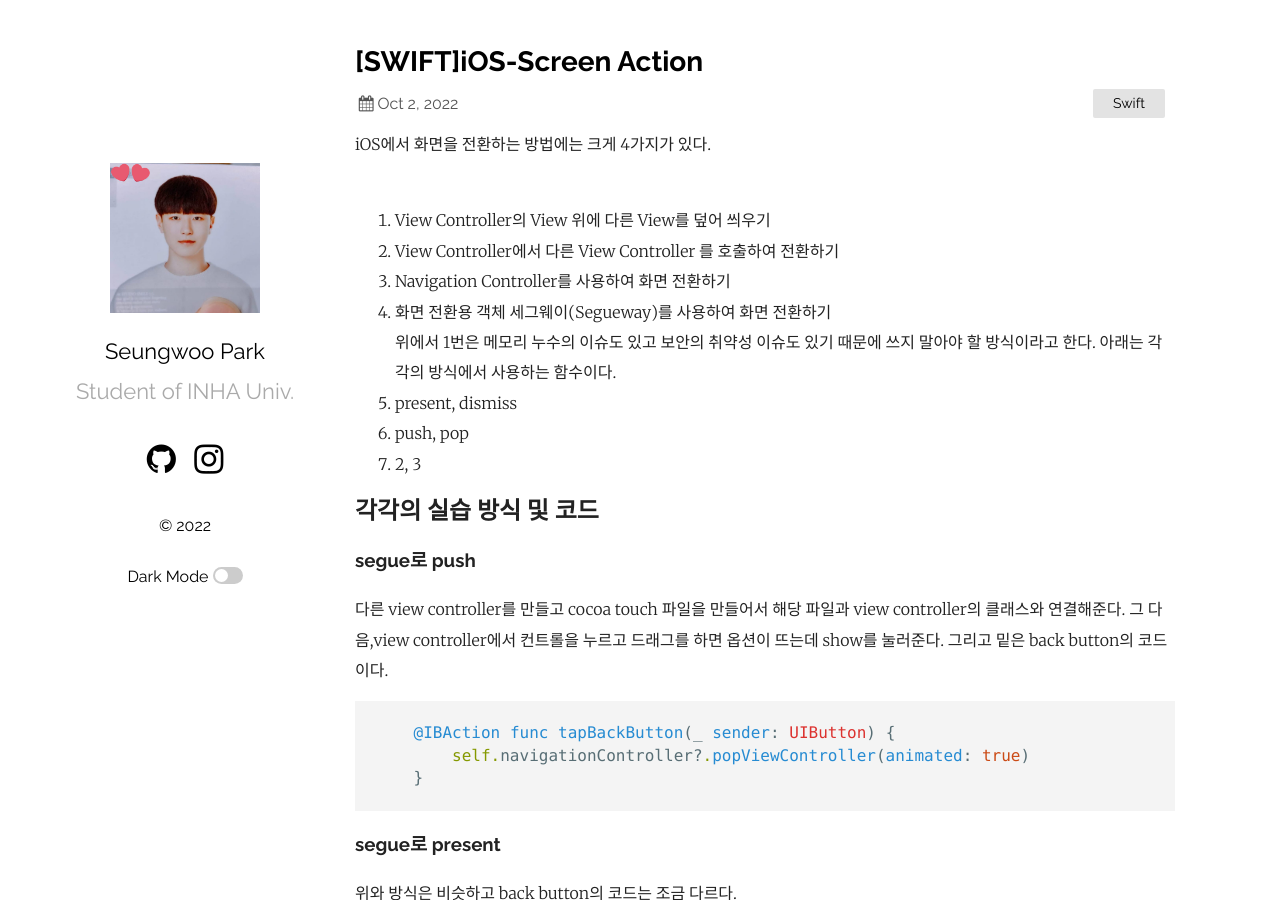
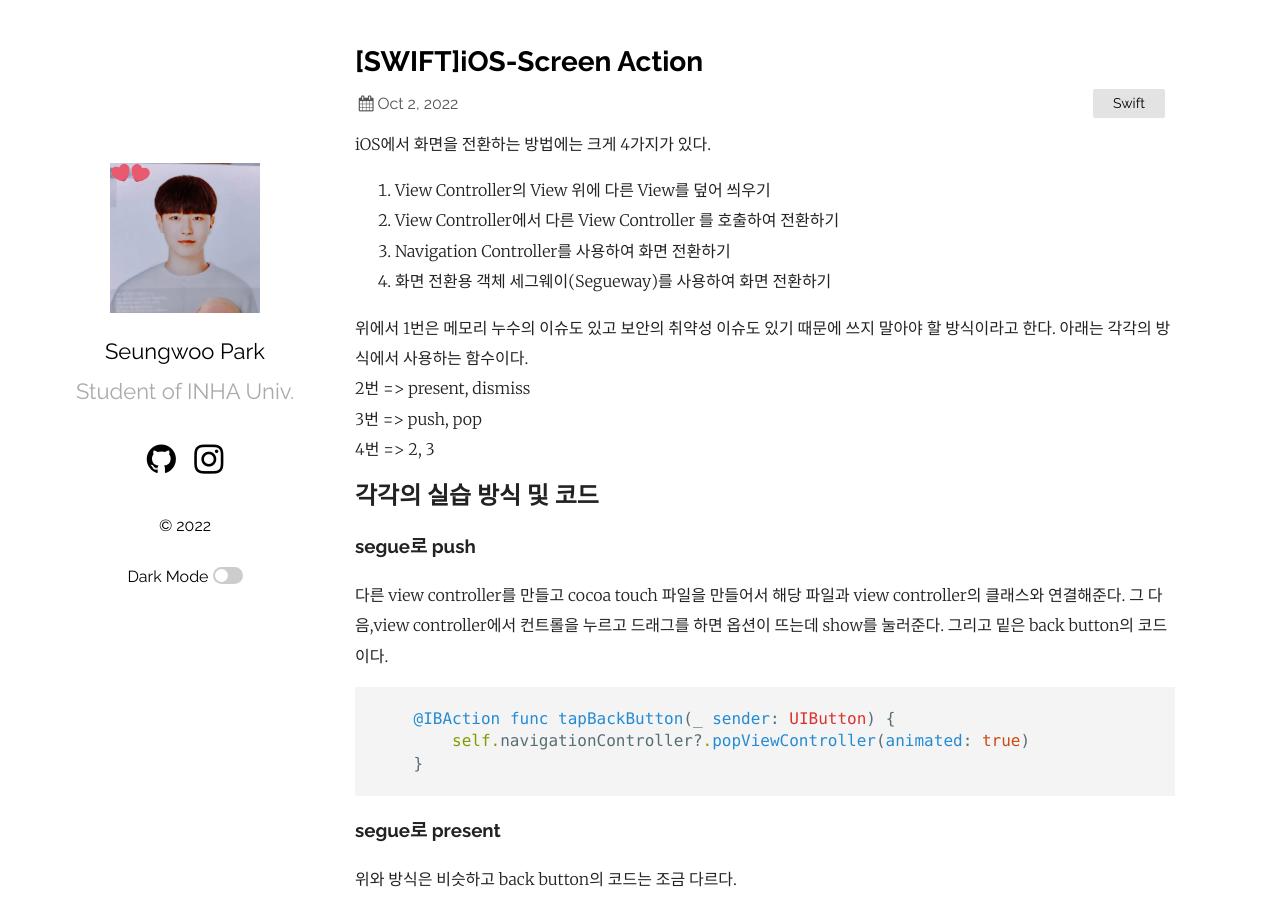
Before and after one commit to cieabora/cieabora.github.io, a Jekyll site: the page built from _posts/2022-10-02-Screen_action.md, in a window 1280 px wide and 900 px high. Built offline with Jekyll 4.4.1, drawn with Linux system fonts in a browser that asks for light colours.

Commit message:
modify ios action file

```diff
--- a/_posts/2022-10-02-Screen_action.md
+++ b/_posts/2022-10-02-Screen_action.md
@@ -4,15 +4,17 @@ title: "[SWIFT]iOS-Screen Action"
 date: 2022-10-02 13:48
 categories: Swift
 ---
-iOS에서 화면을 전환하는 방법에는 크게 4가지가 있다.<br><br>
+iOS에서 화면을 전환하는 방법에는 크게 4가지가 있다.<br>
+
 1. View Controller의 View 위에 다른 View를 덮어 씌우기<br>
 2. View Controller에서 다른 View Controller 를 호출하여 전환하기<br>
 3. Navigation Controller를 사용하여 화면 전환하기<br>
 4. 화면 전환용 객체 세그웨이(Segueway)를 사용하여 화면 전환하기<br>
+
 위에서 1번은 메모리 누수의 이슈도 있고 보안의 취약성 이슈도 있기 때문에 쓰지 말아야 할 방식이라고 한다. 아래는 각각의 방식에서 사용하는 함수이다.<br>
-2. present, dismiss<br>
-3. push, pop<br>
-4. 2, 3<br>
+2번 => present, dismiss<br>
+3번 => push, pop<br>
+4번 => 2, 3<br>
 
 <h2> 각각의 실습 방식 및 코드 </h2>
 <h3> segue로 push </h3>
```
Also changed, not shown: 4 other files.
